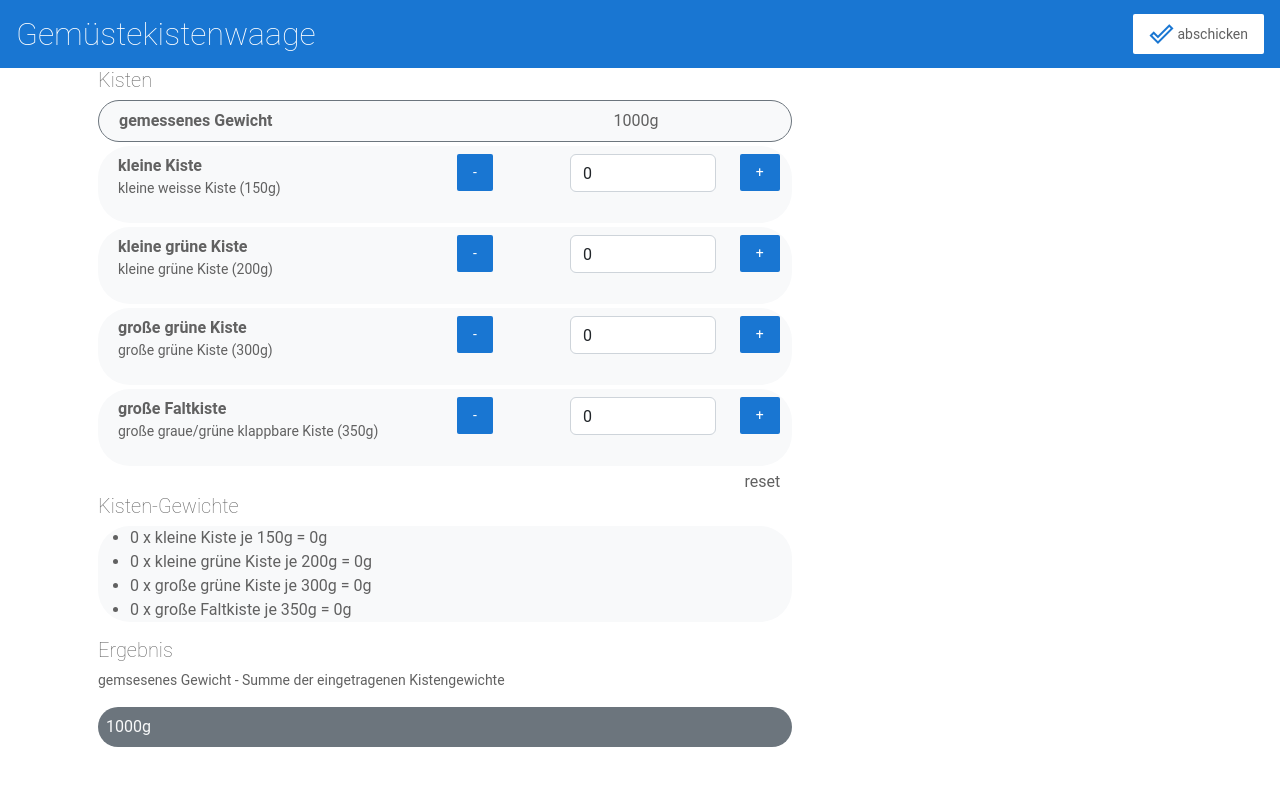
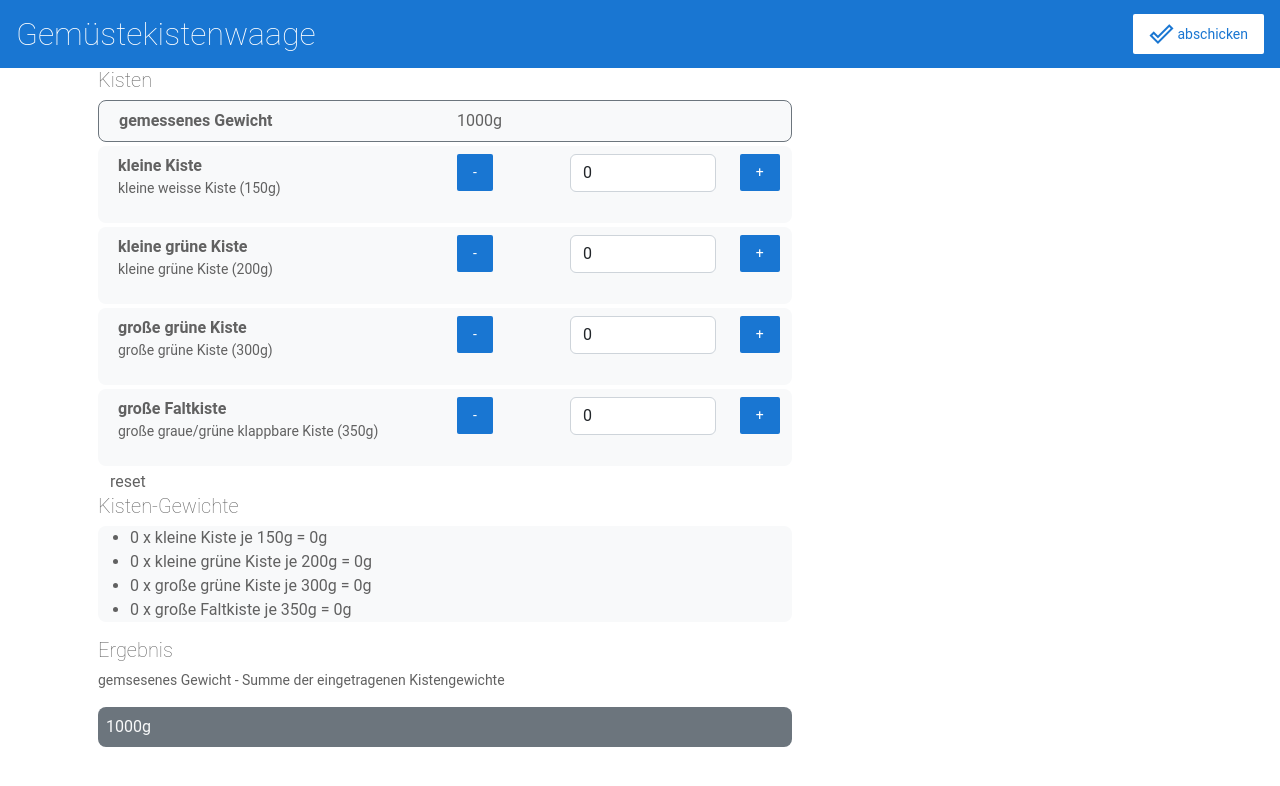
Before and after one commit to derDieDasJojo/angular-waage, an Angular app: page / in a window 1280 px wide. Shown: the top 786 px of the page. Built offline with nearby package versions, Linux system fonts and the light colour scheme.

Commit message:
use Bootstrap build with npm

```diff
--- a/src/app/product-list/product-list.component.html
+++ b/src/app/product-list/product-list.component.html
@@ -1,7 +1,7 @@
 <h2>Kisten</h2>
 
 <div class="container-md">
-  <div class="row bg-light border border-secondary rounded rounded-5 p-2 mb-1">
+  <div class="row bg-light border border-secondary rounded rounded-3 p-2 mb-1">
     <div class="col-6">
       <b>gemessenes Gewicht </b>
     </div>
@@ -9,7 +9,7 @@
   </div>
   <div
     *ngFor="let product of products"
-    class="row bg-light rounded rounded-5 p-2 mb-1"
+    class="row bg-light rounded rounded-3 p-2 mb-1"
   >
     <div class="col-6">
       <b>{{ product.name }}</b>
@@ -21,7 +21,7 @@
     <div class="col-3">
       <input type="number" [attr.value]="product.count" class="form-control" />
     </div>
-    <div class="col-1">
+    <div class="col-1 pr-1">
       <button type="button" (click)="add(product)">+</button>
     </div>
   </div>
@@ -31,7 +31,7 @@
 </div>
 <div>
   <h2>Kisten-Gewichte</h2>
-  <div class="bg-light rounded rounded-5">
+  <div class="bg-light rounded rounded-3">
     <ul>
       <li *ngFor="let product of products">
         {{ product.count }} x {{ product.name }} je {{ product.weight }}g =
@@ -43,7 +43,7 @@
 <div>
   <h2>Ergebnis</h2>
   <p>gemsesenes Gewicht - Summe der eingetragenen Kistengewichte</p>
-  <div class="bg-secondary text-light rounded rounded-5 p-2">
+  <div class="bg-secondary text-light rounded rounded-3 p-2">
     <!--{{ measured_weight() }}g - {{ calc_weight_sum() }}g = <br />-->
     {{ measured_weight() - calc_weight_sum() }}g
   </div>
--- a/src/index.html
+++ b/src/index.html
@@ -11,12 +11,12 @@
       href="https://fonts.googleapis.com/icon?family=Material+Icons"
       rel="stylesheet"
     />
-    <link
+    <!--<link
       rel="stylesheet"
       href="https://stackpath.bootstrapcdn.com/bootstrap/4.3.1/css/bootstrap.min.css"
       integrity="sha384-ggOyR0iXCbMQv3Xipma34MD+dH/1fQ784/j6cY/iJTQUOhcWr7x9JvoRxT2MZw1T"
       crossorigin="anonymous"
-    />
+    />-->
   </head>
   <body>
     <app-root></app-root>
```
